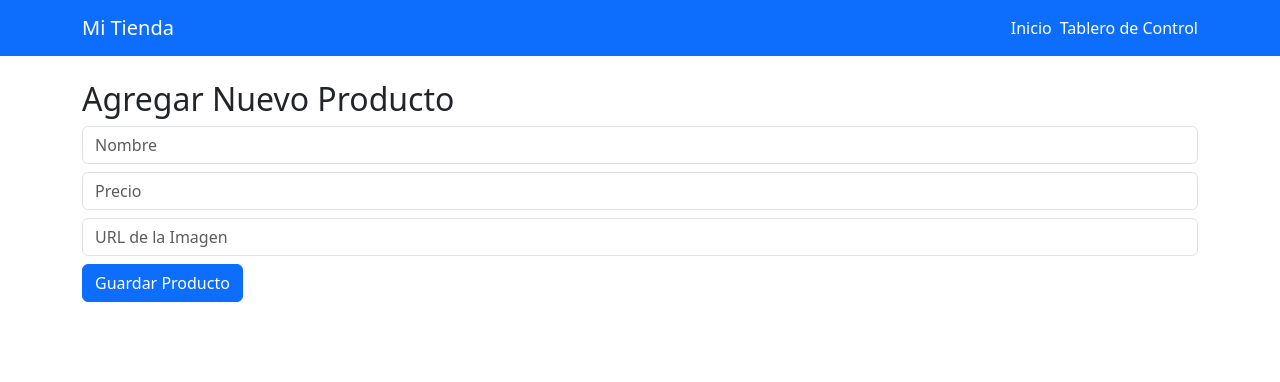
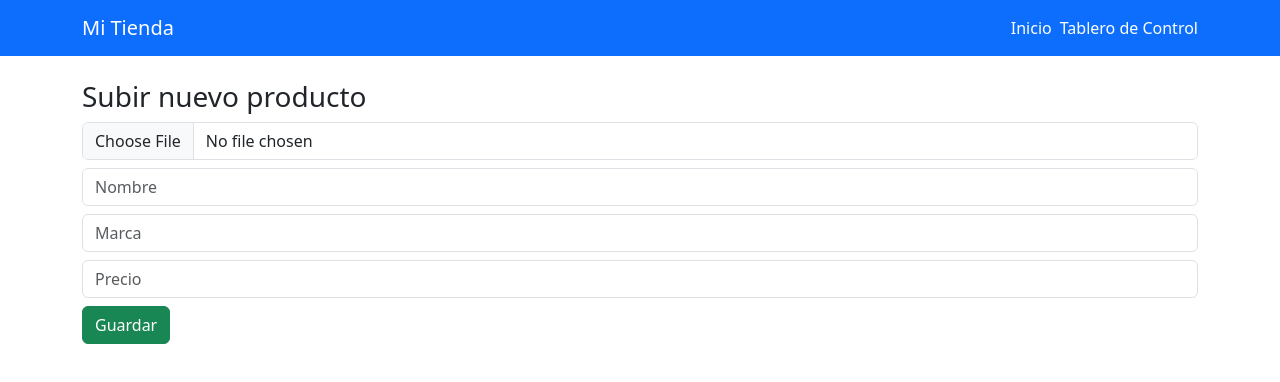
Before and after one commit to Jorgelizarraga94/MicroServ-Front-End-React, a React (Vite) app: page /dashboard in a window 1280 px wide. Shown: the top 382 px of the page. Built offline with nearby package versions, Linux system fonts and the light colour scheme.

Commit message:
utilización de cloudinary para imagenes

```diff
--- a/src/components/ProductCard.jsx
+++ b/src/components/ProductCard.jsx
@@ -2,8 +2,16 @@ const ProductCard = ({ product }) => {
   return (
     <div className="card h-100 shadow-sm">
       <div className="card-body">
+        <img src={product.photo} alt={product.name}
+        style={{
+        width: '70%',
+        height: '70%',
+        objectFit: 'cover' // ¡Esto es lo que mantiene todo uniforme!
+      }} className="card-img-top" />
         <h5 className="card-title">{product.name}</h5>
-        <p className="card-text">Precio: ${product.precio}</p>
+        <p className="card-text">{product.marca}</p>
+        <p className="card-text">${product.precio}</p>
+
         <button className="btn btn-success">Agregar al Carrito</button>
       </div>
     </div>
--- a/src/pages/ControlPanel.jsx
+++ b/src/pages/ControlPanel.jsx
@@ -3,24 +3,37 @@ import { useState } from 'react';
 import axios from 'axios';
 
 const ControlPanel = () => {
-  const [product, setProduct] = useState({ name: '', precio: '', imageUrl: '' });
+  const [product, setProduct] = useState({ name: '', marca: '', precio: '', photo: '' });
 
-  const handleSubmit = async (e) => {
-    e.preventDefault();
-    // Llamada a tu microservicio para guardar
+    const handleImageUpload = async (e) => {
+    const file = e.target.files[0];
+    const formData = new FormData();
+    formData.append('file', file);
+    formData.append('upload_preset', 'mi_tienda_preset'); // El que creaste en Cloudinary
+
+    // Subir a Cloudinary
+    const res = await axios.post(
+      'https://api.cloudinary.com/v1_1/b0cc3n9e/image/upload',
+      formData
+    );
+
+    // Guardamos la URL que nos devuelve Cloudinary en nuestro estado
+    setProduct({ ...product, photo: res.data.secure_url });
+  };
+
+  const saveProduct = async () => {
     await axios.post('http://localhost:8080/product-service/product/create', product);
-    alert("Producto guardado");
+    alert("Producto guardado con éxito!");
   };
 
   return (
     <div className="container mt-4">
-      <h2>Agregar Nuevo Producto</h2>
-      <form onSubmit={handleSubmit}>
-        <input className="form-control mb-2" placeholder="Nombre" onChange={e => setProduct({...product, name: e.target.value})} />
-        <input className="form-control mb-2" placeholder="Precio" onChange={e => setProduct({...product, precio: e.target.value})} />
-        <input className="form-control mb-2" placeholder="URL de la Imagen" onChange={e => setProduct({...product, imageUrl: e.target.value})} />
-        <button className="btn btn-primary">Guardar Producto</button>
-      </form>
+      <h3>Subir nuevo producto</h3>
+      <input type="file" onChange={handleImageUpload} className="form-control mb-2" />
+      <input className="form-control mb-2" placeholder="Nombre" onChange={e => setProduct({...product, name: e.target.value})} />
+      <input className="form-control mb-2" placeholder="Marca" onChange={e => setProduct({...product, marca: e.target.value})} />
+      <input className="form-control mb-2" placeholder="Precio" onChange={e => setProduct({...product, precio: e.target.value})} />
+      <button onClick={saveProduct} className="btn btn-success">Guardar</button>
     </div>
   );
 };
```
